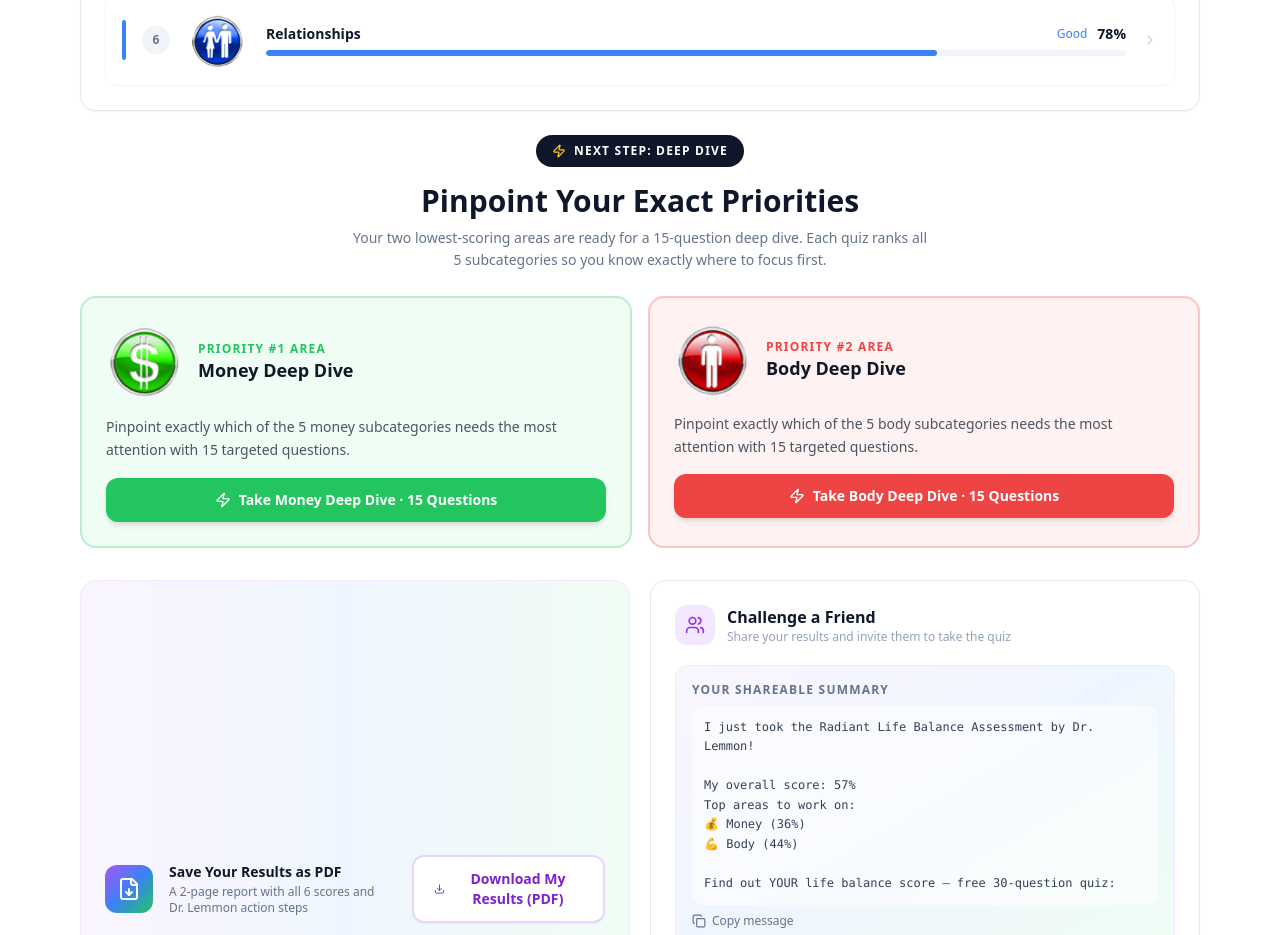
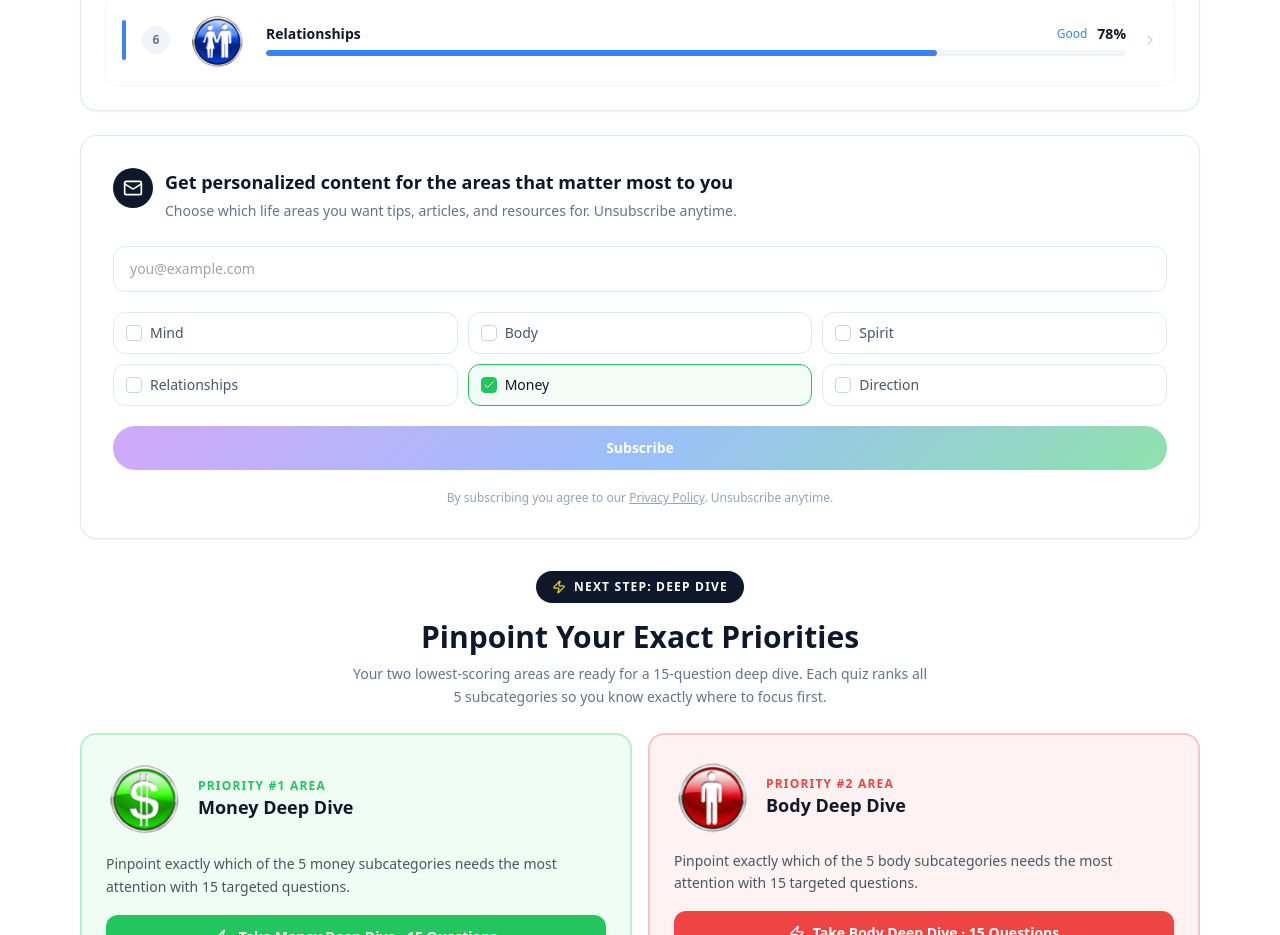
Before and after one commit to drdavidlemmon/radiant-life-balance, a Next.js app: page /results in a window 1280 px wide. Shown: the part 1500-2435 px from the top of the page. Built offline with nearby package versions, Linux system fonts and the light colour scheme; no server answers.

Commit message:
Add email capture with per-area interest tagging via Kit API

```diff
--- /dev/null
+++ b/app/api/subscribe/route.ts
@@ -0,0 +1,88 @@
+import { NextRequest, NextResponse } from 'next/server'
+
+const KIT_API_KEY = process.env.KIT_API_KEY
+const KIT_API_BASE = 'https://api.kit.com/v4'
+
+const TAG_IDS: Record<string, string> = {
+  mind: '23530642',
+  body: '23530643',
+  spirit: '23530644',
+  relationships: '23530645',
+  money: '23530646',
+  direction: '23530647',
+}
+
+function isValidEmail(email: string): boolean {
+  return /^[^\s@]+@[^\s@]+\.[^\s@]+$/.test(email)
+}
+
+export async function POST(req: NextRequest) {
+  if (!KIT_API_KEY) {
+    console.error('KIT_API_KEY is not configured')
+    return NextResponse.json({ error: 'Email service is not configured.' }, { status: 500 })
+  }
+
+  let body: { email?: string; areas?: string[] }
+  try {
+    body = await req.json()
+  } catch {
+    return NextResponse.json({ error: 'Invalid request body.' }, { status: 400 })
+  }
+
+  const email = (body.email || '').trim().toLowerCase()
+  const areas = Array.isArray(body.areas) ? body.areas.filter((a): a is string => typeof a === 'string' && a in TAG_IDS) : []
+
+  if (!email || !isValidEmail(email)) {
+    return NextResponse.json({ error: 'Please enter a valid email address.' }, { status: 400 })
+  }
+
+  try {
+    // Step 1: Create or update the subscriber
+    const subscriberRes = await fetch(`${KIT_API_BASE}/subscribers`, {
+      method: 'POST',
+      headers: {
+        'X-Kit-Api-Key': KIT_API_KEY,
+        'Content-Type': 'application/json',
+      },
+      body: JSON.stringify({
+        email_address: email,
+        state: 'active',
+      }),
+    })
+
+    if (!subscriberRes.ok) {
+      const errText = await subscriberRes.text()
+      console.error('Kit subscriber creation failed:', subscriberRes.status, errText)
+      return NextResponse.json({ error: 'Could not process your subscription. Please try again.' }, { status: 502 })
+    }
+
+    const subscriberData = await subscriberRes.json()
+    const subscriberId = subscriberData?.subscriber?.id
+
+    // Step 2: Apply the selected interest tags (if any and we have a subscriber id)
+    if (subscriberId && areas.length > 0) {
+      await Promise.all(
+        areas.map(async (area) => {
+          const tagId = TAG_IDS[area]
+          if (!tagId) return
+          try {
+            await fetch(`${KIT_API_BASE}/tags/${tagId}/subscribers/${subscriberId}`, {
+              method: 'POST',
+              headers: {
+                'X-Kit-Api-Key': KIT_API_KEY,
+                'Content-Type': 'application/json',
+              },
+            })
+          } catch (tagErr) {
+            console.error(`Failed to apply tag ${area}:`, tagErr)
+          }
+        })
+      )
+    }
+
+    return NextResponse.json({ success: true })
+  } catch (err) {
+    console.error('Subscribe route error:', err)
+    return NextResponse.json({ error: 'Something went wrong. Please try again.' }, { status: 500 })
+  }
+}
--- a/app/results/page.tsx
+++ b/app/results/page.tsx
@@ -10,6 +10,7 @@ import { MindMapHex } from '@/components/mind-map-hex'
 import { DownloadPDFButton } from '@/components/download-pdf-button'
 import { ShareResultsPanel } from '@/components/share-results-panel'
 import { ShareImageButton } from '@/components/share-image-button'
+import { NewsletterSignup } from '@/components/newsletter-signup'
 import { AreaKey, QuizResults } from '@/types'
 
 const AREA_META: Record<AreaKey, { name: string; icon: string; hex: string; light: string; textColor: string }> = {
@@ -241,6 +242,12 @@ export default function ResultsPage() {
           </div>
         </motion.div>
 
+        {/* ── Newsletter Signup ── */}
+        <motion.div initial={{ opacity: 0, y: 16 }} animate={{ opacity: 1, y: 0 }} transition={{ delay: 0.35 }}
+          className="mb-8">
+          <NewsletterSignup defaultChecked={[results.priorities[0]]} />
+        </motion.div>
+
         {/* ── Deep Dive CTA ── */}
         <motion.div
           initial={{ opacity: 0, y: 20 }}
--- /dev/null
+++ b/components/newsletter-signup.tsx
@@ -0,0 +1,168 @@
+"use client"
+
+import { useState } from 'react'
+import { motion } from 'framer-motion'
+import { Check, Loader2, Mail } from 'lucide-react'
+import type { AreaKey } from '@/types'
+
+const AREAS: { key: AreaKey; name: string; hex: string }[] = [
+  { key: 'mind',          name: 'Mind',          hex: '#f97316' },
+  { key: 'body',          name: 'Body',          hex: '#ef4444' },
+  { key: 'spirit',        name: 'Spirit',        hex: '#eab308' },
+  { key: 'relationships', name: 'Relationships', hex: '#3b82f6' },
+  { key: 'money',         name: 'Money',         hex: '#22c55e' },
+  { key: 'direction',     name: 'Direction',     hex: '#a855f7' },
+]
+
+interface NewsletterSignupProps {
+  defaultChecked?: AreaKey[]
+  title?: string
+  subtitle?: string
+}
+
+export function NewsletterSignup({
+  defaultChecked = [],
+  title = 'Get personalized content for the areas that matter most to you',
+  subtitle = 'Choose which life areas you want tips, articles, and resources for. Unsubscribe anytime.',
+}: NewsletterSignupProps) {
+  const [email, setEmail] = useState('')
+  const [selected, setSelected] = useState<Set<AreaKey>>(new Set(defaultChecked))
+  const [status, setStatus] = useState<'idle' | 'loading' | 'success' | 'error'>('idle')
+  const [errorMsg, setErrorMsg] = useState('')
+
+  function toggleArea(key: AreaKey) {
+    setSelected(prev => {
+      const next = new Set(prev)
+      if (next.has(key)) next.delete(key)
+      else next.add(key)
+      return next
+    })
+  }
+
+  async function handleSubmit(e: React.FormEvent) {
+    e.preventDefault()
+    if (!email.trim()) return
+
+    setStatus('loading')
+    setErrorMsg('')
+
+    try {
+      const res = await fetch('/api/subscribe', {
+        method: 'POST',
+        headers: { 'Content-Type': 'application/json' },
+        body: JSON.stringify({ email: email.trim(), areas: Array.from(selected) }),
+      })
+
+      const data = await res.json()
+
+      if (!res.ok) {
+        setStatus('error')
+        setErrorMsg(data.error || 'Something went wrong. Please try again.')
+        return
+      }
+
+      setStatus('success')
+    } catch {
+      setStatus('error')
+      setErrorMsg('Something went wrong. Please try again.')
+    }
+  }
+
+  if (status === 'success') {
+    return (
+      <motion.div
+        initial={{ opacity: 0, y: 10 }}
+        animate={{ opacity: 1, y: 0 }}
+        className="bg-gradient-to-br from-emerald-50 to-white border border-emerald-200 rounded-2xl p-8 text-center"
+      >
+        <div className="w-12 h-12 rounded-full bg-emerald-500 flex items-center justify-center mx-auto mb-4">
+          <Check className="w-6 h-6 text-white" />
+        </div>
+        <h3 className="text-lg font-bold text-slate-900 mb-1">You&apos;re subscribed!</h3>
+        <p className="text-slate-500 text-sm">
+          Check your inbox — personalized content for your selected areas is on its way.
+        </p>
+      </motion.div>
+    )
+  }
+
+  return (
+    <div className="bg-white border border-slate-200 rounded-2xl p-6 sm:p-8 shadow-sm">
+      <div className="flex items-start gap-3 mb-6">
+        <div className="w-10 h-10 rounded-full bg-slate-900 flex items-center justify-center flex-shrink-0">
+          <Mail className="w-5 h-5 text-white" />
+        </div>
+        <div>
+          <h3 className="text-lg font-bold text-slate-900 mb-1">{title}</h3>
+          <p className="text-slate-500 text-sm leading-relaxed">{subtitle}</p>
+        </div>
+      </div>
+
+      <form onSubmit={handleSubmit} className="space-y-5">
+        <input
+          type="email"
+          required
+          value={email}
+          onChange={(e) => setEmail(e.target.value)}
+          placeholder="you@example.com"
+          className="w-full px-4 py-3 rounded-xl border border-slate-200 text-sm focus:outline-none focus:ring-2 focus:ring-slate-900/10 focus:border-slate-300 transition-all"
+        />
+
+        <div className="grid grid-cols-2 sm:grid-cols-3 gap-2.5">
+          {AREAS.map((area) => {
+            const isChecked = selected.has(area.key)
+            return (
+              <label
+                key={area.key}
+                className="flex items-center gap-2 px-3 py-2.5 rounded-lg border cursor-pointer transition-all text-sm font-medium"
+                style={
+                  isChecked
+                    ? { borderColor: area.hex, background: `${area.hex}0d`, color: '#0f172a' }
+                    : { borderColor: '#e2e8f0', color: '#475569' }
+                }
+              >
+                <input
+                  type="checkbox"
+                  checked={isChecked}
+                  onChange={() => toggleArea(area.key)}
+                  className="sr-only"
+                />
+                <span
+                  className="w-4 h-4 rounded flex-shrink-0 border flex items-center justify-center"
+                  style={isChecked ? { background: area.hex, borderColor: area.hex } : { borderColor: '#cbd5e1' }}
+                >
+                  {isChecked && <Check className="w-3 h-3 text-white" />}
+                </span>
+                {area.name}
+              </label>
+            )
+          })}
+        </div>
+
+        {status === 'error' && (
+          <p className="text-red-500 text-xs">{errorMsg}</p>
+        )}
+
+        <button
+          type="submit"
+          disabled={status === 'loading' || !email.trim()}
+          className="w-full inline-flex items-center justify-center gap-2 px-6 py-3 rounded-full text-white text-sm font-semibold shadow-sm hover:opacity-90 transition-opacity disabled:opacity-50 disabled:cursor-not-allowed"
+          style={{ background: 'linear-gradient(135deg, #a855f7 0%, #3b82f6 50%, #22c55e 100%)' }}
+        >
+          {status === 'loading' ? (
+            <>
+              <Loader2 className="w-4 h-4 animate-spin" /> Subscribing...
+            </>
+          ) : (
+            'Subscribe'
+          )}
+        </button>
+
+        <p className="text-slate-400 text-xs text-center">
+          By subscribing you agree to our{' '}
+          <a href="/privacy" className="underline hover:text-slate-600">Privacy Policy</a>. Unsubscribe anytime.
+        </p>
+      </form>
+    </div>
+  )
+}
```
Also changed, not shown: 1 other file (tests, documents, lock files or other folders).
